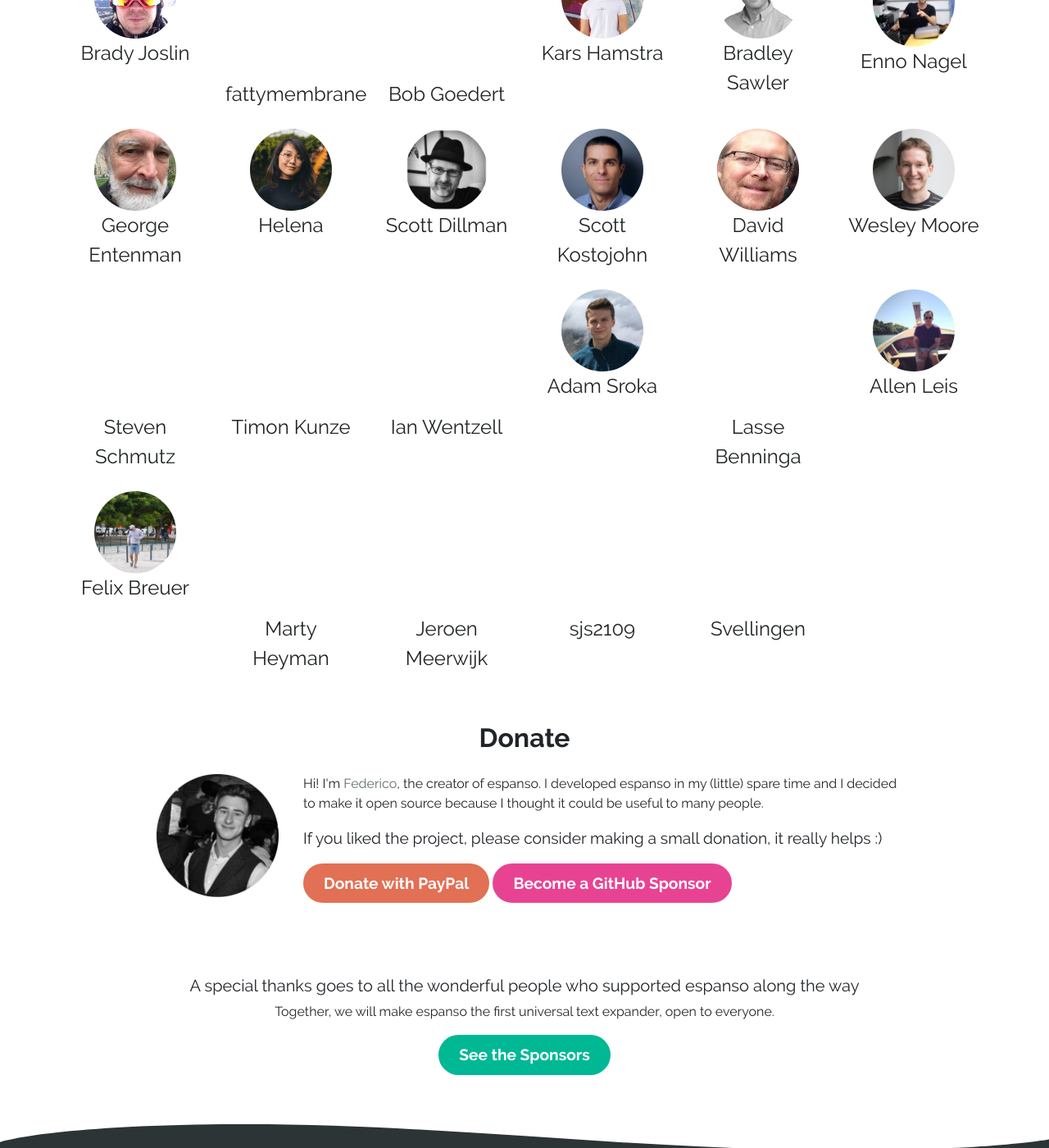
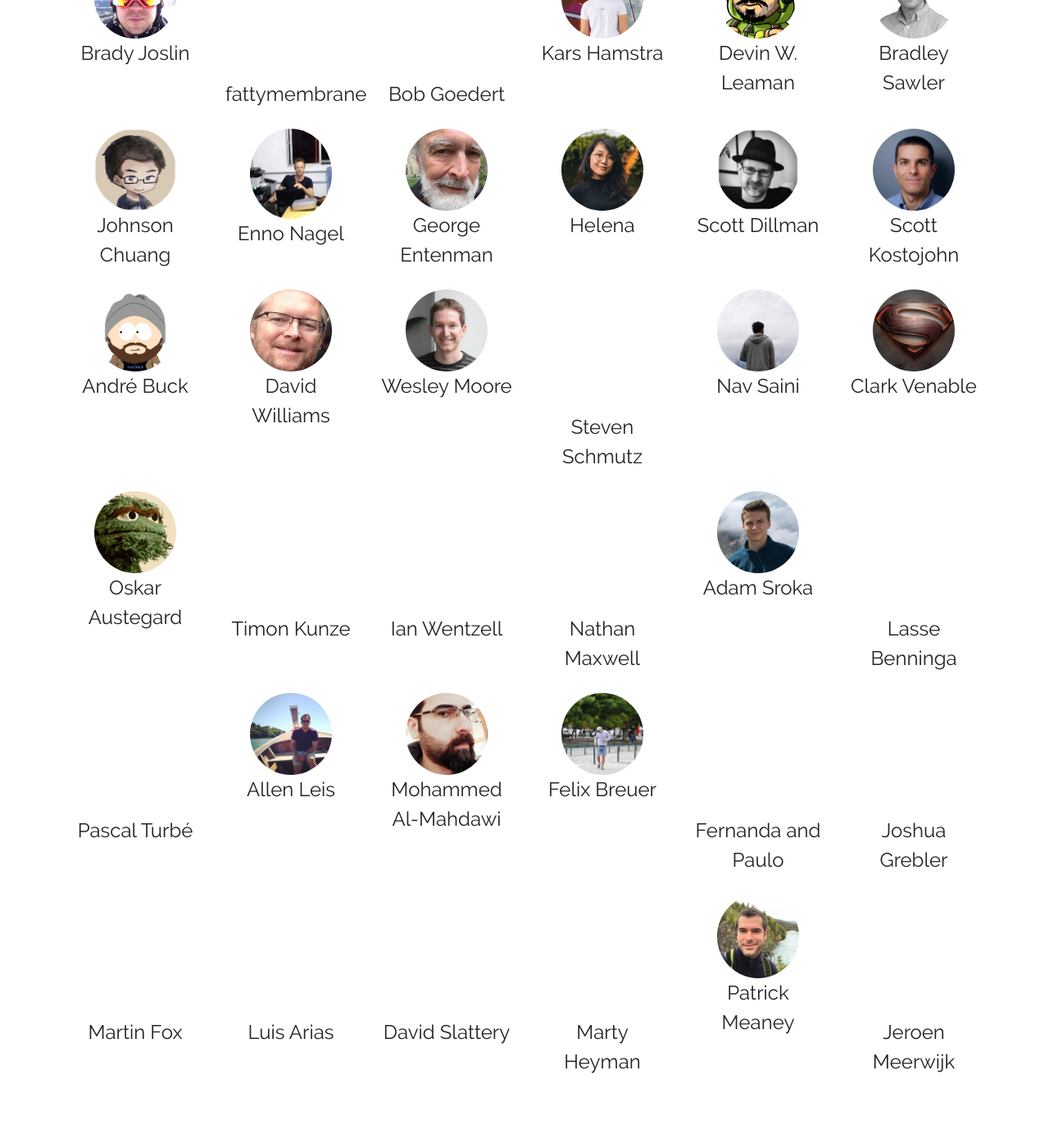
Before and after one commit to espanso/espanso, a Jekyll site: the page built from sponsors.html, in a window 1280 px wide and 1400 px high, scrolled down 1143 px. Shown: the whole window at 82% size. Built offline with Jekyll 4.4.1, drawn with Linux system fonts in a browser that asks for light colours.

Commit message:
Update sponsors

```diff
--- a/_data/sponsors.yml
+++ b/_data/sponsors.yml
@@ -110,9 +110,17 @@
   link: https://kars.me/espanso
   image: "kars.jpg"
 
+- name: "Devin W. Leaman"
+  link: "https://github.com/4lch4"
+  image: "6931731.png"
+
 - name: "Bradley Sawler"
   link: ""
   image: "bradley.jpg"
+
+- name: "Johnson Chuang"
+  link: "https://github.com/monstatw"
+  image: "johnson.jpeg"
 
 - name: "Enno Nagel"
   link: http://ongel.de/
@@ -134,6 +142,9 @@
   link: https://github.com/skostojohn
   image: "scott2.jpeg"
 
+- name: "André Buck"
+  image: "4547764.png"
+
 - name: David Williams
   link: http://www.pacificera.com/
   image: "david.jpeg"
@@ -146,11 +157,27 @@
   link: ""
   image: ""
 
+- name: "Nav Saini"
+  link: "https://github.com/navxio"
+  image: "9297865.jpeg"
+
+- name: "Clark Venable"
+  link: "https://github.com/jclarkv"
+  image: "6352270.jpeg"
+
+- name: "Oskar Austegard"
+  image: "oskar.jpg"
+  link: "https://twitter.com/austegard"
+
 - name: Timon Kunze
   link: ""
   image: ""
 
 - name: Ian Wentzell
+  link: ""
+  image: ""
+
+- name: "Nathan Maxwell"
   link: ""
   image: ""
 
@@ -162,17 +189,49 @@
   link: ""
   image: ""
 
+- name: "Pascal Turbé"
+  link: "https://yllis.eu/"
+  image: ""
+
 - name: Allen Leis
   link: "https://github.com/looselycoupled"
   image: "allen.jpg"
+
+- name: "Mohammed Al-Mahdawi"
+  link: "https://github.com/MohammedAl-Mahdawi"
+  image: "5562839.jpeg"
 
 - name: "Felix Breuer"
   link: https://breuer.dev/
   image: felix.jpeg
 
+- name: "Fernanda and Paulo"
+  image: ""
+  link: ""
+
+- name: "Joshua Grebler"
+  link: ""
+  image: ""
+
+- name: "Martin Fox"
+  link: ""
+  image: ""
+
+- name: "Luis Arias"
+  link: ""
+  image: ""
+
+- name: "David Slattery"
+  link: ""
+  image: ""
+
 - name: Marty Heyman
   link: ""
   image: ""
+
+- name: "Patrick Meaney"
+  image: "patrik.png"
+  link: "https://www.pmeaney.com/"
 
 - name: Jeroen Meerwijk
   link: "https://ditisnietmijn.nl/"
```
Also changed, not shown: assets/images/sponsors/4547764.png (added), assets/images/sponsors/5562839.jpeg (added), assets/images/sponsors/6352270.jpeg (added), assets/images/sponsors/6931731.png (added), assets/images/sponsors/9297865.jpeg (added), assets/images/sponsors/johnson.jpeg (added), assets/images/sponsors/oskar.jpg (added), assets/images/sponsors/patrik.png (added).
